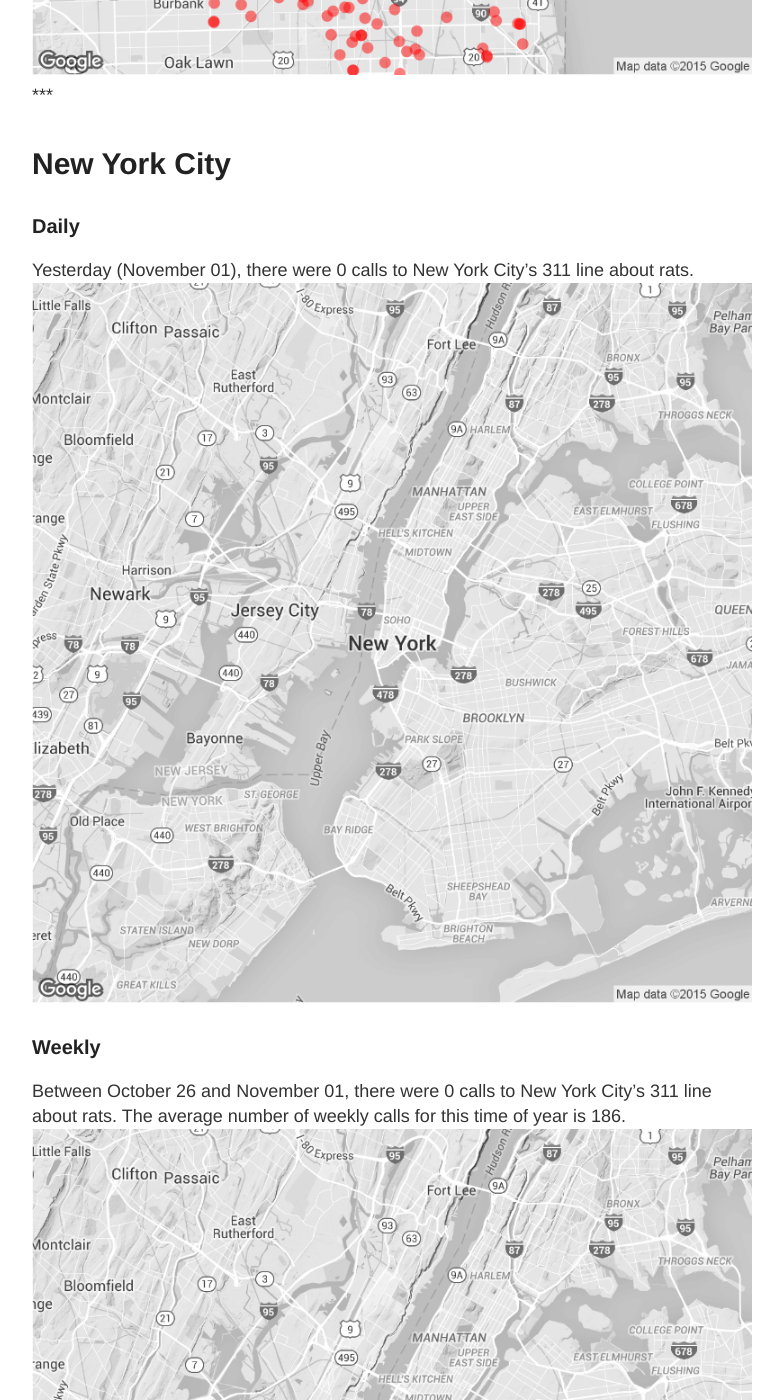
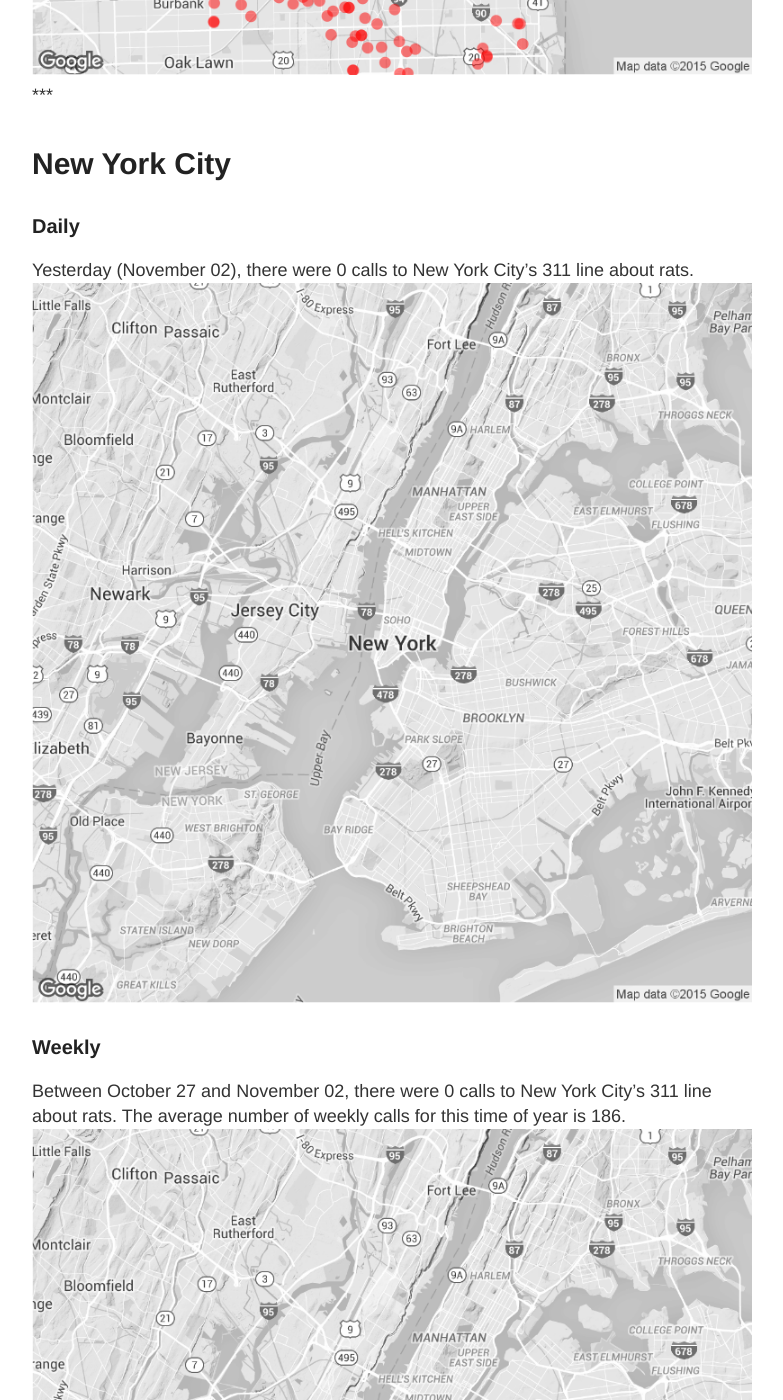
Before and after one commit to DanielHadley/ratmaps, a Jekyll site: the page built from daily.md, in a window 1280 px wide and 1400 px high, scrolled down 1986 px. Shown: the whole window, without its empty margins (248-1031 px from the left). Built offline with Jekyll 4.4.1, drawn with Linux system fonts in a browser that asks for light colours; comment, search, counter and statistics services are not loaded; some of the changed text lies outside the part shown.

Commit message:
Daily Maps

```diff
--- a/daily.md
+++ b/daily.md
@@ -15,22 +15,22 @@
 
 ### Daily
 
-Yesterday (November 01), there were 47 calls to Chicago's 311 line about rats.
+Yesterday (November 02), there were 185 calls to Chicago's 311 line about rats.
 ![Chicago rat calls to 311 weekly map]({{ site.cityimages }}/daily/Chicago_Rat_Map_Daily.png)
 
 ### Weekly
-Between October 26 and November 01, there were 738 calls to Chicago's 311 line about rats. The average number of weekly calls for this time of year is 513.
+Between October 27 and November 02, there were 762 calls to Chicago's 311 line about rats. The average number of weekly calls for this time of year is 513.
 ![Chicago rat calls to 311 weekly map]({{ site.cityimages }}/daily/Chicago_Rat_Map_Weekly.png)
 ***
 # New York City <a id="nyc"><a>
 
 ### Daily
 
-Yesterday (November 01), there were 0 calls to New York City's 311 line about rats.
+Yesterday (November 02), there were 0 calls to New York City's 311 line about rats.
 ![NYC rat calls to 311 weekly map]({{ site.cityimages }}/daily/NYC_Rat_Map_Daily.png)
 
 ### Weekly
-Between October 26 and November 01, there were 0 calls to New York City's 311 line about rats. The average number of weekly calls for this time of year is 186.
+Between October 27 and November 02, there were 0 calls to New York City's 311 line about rats. The average number of weekly calls for this time of year is 186.
 ![NYC rat calls to 311 weekly map]({{ site.cityimages }}/daily/NYC_Rat_Map_Weekly.png)
 
 Each red dot represents one call about a rat seen in that location. The dots are transparent, so multiple calls from one location will be seen as a solid dot. The usual caveats apply: more calls do not necessarily mean that there are more rats in that location than other parts of the city. A cluster of dots could indicate that one resident is unusually vocal about rodents in his or her neighborhood. Also, more densely populated neighborhoods tend to make more calls to 311.
```
Also changed, not shown: images/pages/daily/Chicago_Rat_Map_Daily.png, images/pages/daily/Chicago_Rat_Map_Weekly.png, images/pages/daily/NYC_Rat_Map_Daily.png, images/pages/daily/NYC_Rat_Map_Weekly.png.
